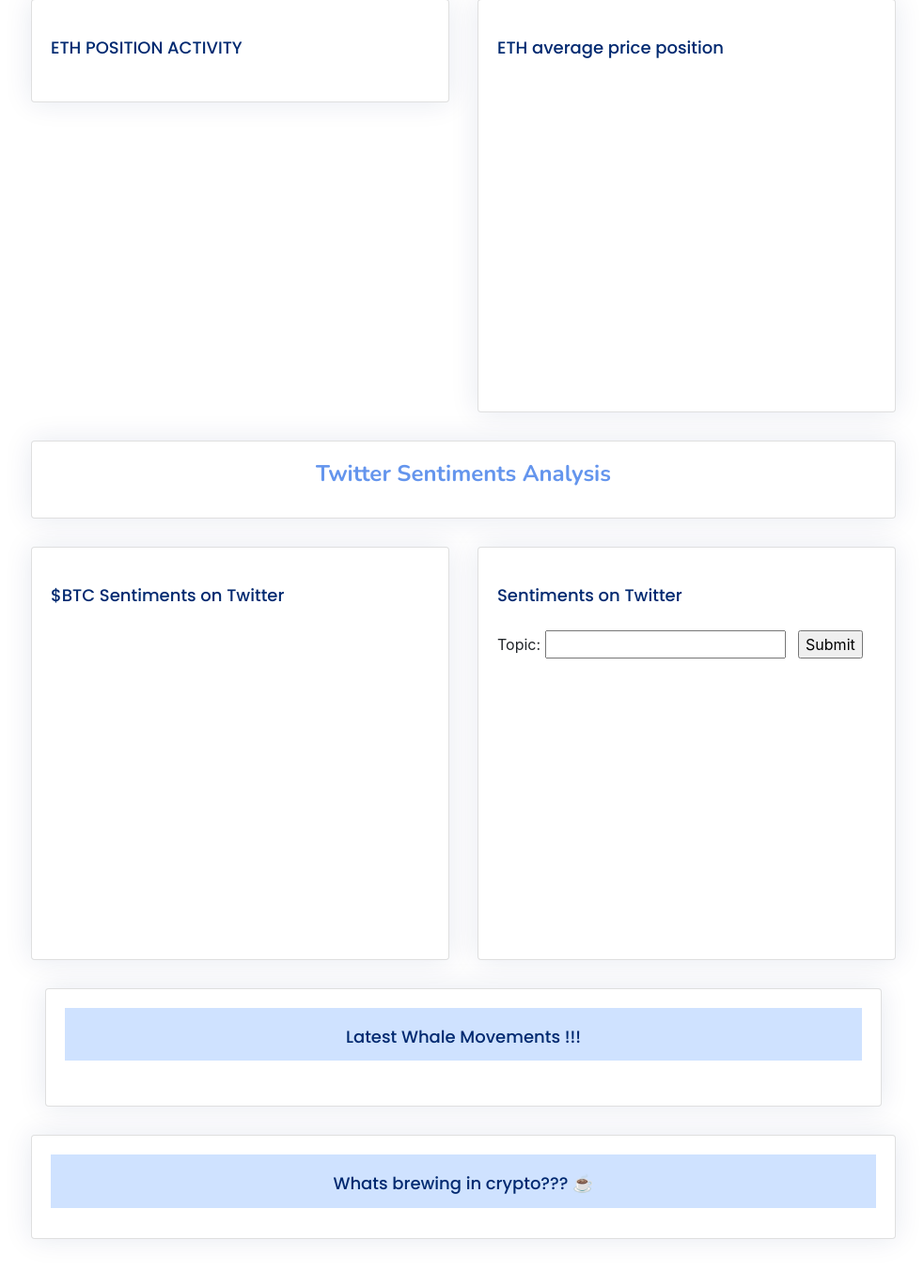
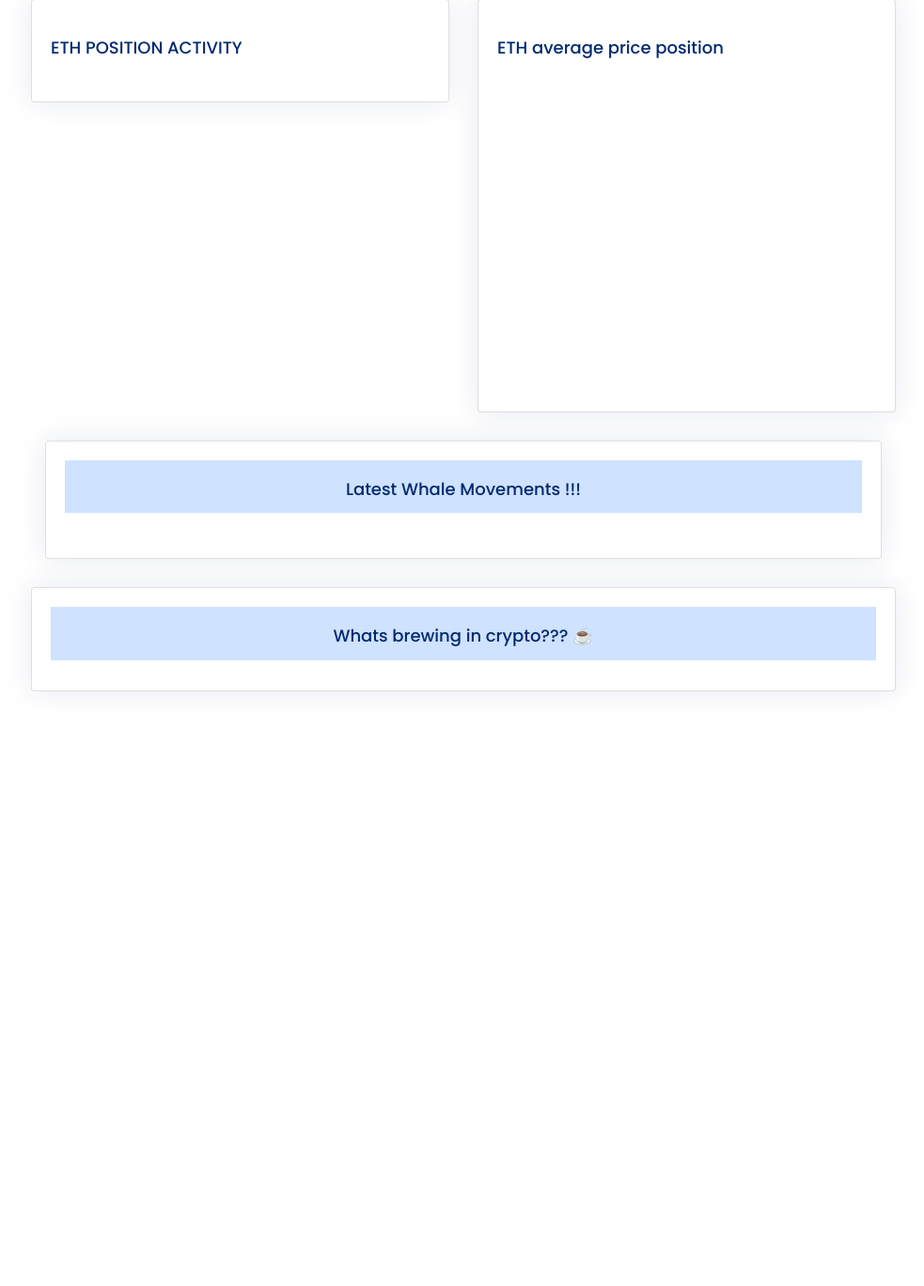
Before and after one commit to pulseramp/testit, a Django app: template templates/socialintelligence.html in a window 1280 px wide. Shown: the part 1270-2639 px from the top of the page at 94% size, without its empty margins (297-1280 px from the left). After the commit the page ends 2006 px from the top, so only its background shows below. Run offline with Django 4.2, Linux system fonts and the light colour scheme; the template is opened without the code that fills it, so the values that code supplies are empty; a map, chart or similar area stays blank; some libraries are stand-ins or nearby versions.

Commit message:
first commit

```diff
--- a/templates/socialintelligence.html
+++ b/templates/socialintelligence.html
@@ -282,153 +282,6 @@
   </section>
   <!-- END here -->
 
-  <!-- Sentiments section -->
-  <section class="section">
-    <div class="card">
-      <div class="text-md-center" style="margin-top: 20px">
-        <h4 style="color: cornflowerblue">
-          <b>Twitter Sentiments Analysis</b>
-        </h4>
-        <br />
-      </div>
-    </div>
-    <div class="row">
-      <div class="col-lg-6">
-        <div class="card" style="height: 440px">
-          <div class="card-body">
-            <h5 class="card-title">$BTC Sentiments on Twitter</h5>
-            <!-- Bar Chart -->
-            <canvas id="barChartsentiments" style="max-height: 300px"></canvas>
-            <script>
-              document.addEventListener("DOMContentLoaded", () => {
-                new Chart(document.querySelector('#barChartsentiments'), {
-                  type: 'bar',
-                  data: {
-                    labels: {{ sentiments_labels| safe}},
-                datasets: [{
-                  label: 'Bar Chart',
-                  data: {{ sentiments_value }},
-                backgroundColor: [
-                  'rgba(255, 99, 132, 0.2)',
-                  'rgba(255, 159, 64, 0.2)',
-                  'rgba(255, 205, 86, 0.2)',
-                  'rgba(75, 192, 192, 0.2)',
-                  'rgba(54, 162, 235, 0.2)',
-                  'rgba(153, 102, 255, 0.2)',
-                  'rgba(201, 203, 207, 0.2)'
-                ],
-                borderColor: [
-                  'rgb(255, 99, 132)',
-                  'rgb(255, 159, 64)',
-                  'rgb(255, 205, 86)',
-                  'rgb(75, 192, 192)',
-                  'rgb(54, 162, 235)',
-                  'rgb(153, 102, 255)',
-                  'rgb(201, 203, 207)'
-                ],
-                borderWidth: 1
-                          }]
-                      },
-                options: {
-                scales: {
-                  y: {
-                    beginAtZero: true,
-                    title: {
-                      display: true,
-                      text: 'Sentiments Percentage % '
-                    }
-                  },
-                  x: {
-                    title: {
-                      display: true,
-                      text: 'Sentiments'
-                    }
-                  }
-                }
-              }
-                  });
-              });
-            </script>
-            <!-- End Bar Chart -->
-          </div>
-        </div>
-      </div>
-
-      <div class="col-lg-6">
-        <div class="card" style="height: 440px">
-          <div class="card-body">
-            <h5 class="card-title">
-              {{topic_user|safe}} Sentiments on Twitter
-            </h5>
-
-            <form method="post">
-              {% csrf_token %}
-
-              <div>
-                Topic:&nbsp;<input type="text" name="topic" />
-                &nbsp;
-                <input type="submit"   onclick="this.form.submit();this.disabled = true;" value="Submit" />
-              </div>
-            </form>
-
-            <!-- Bar Chart -->
-            <canvas id="barChartsentimentsUsers" style="max-height: 300px"></canvas>
-            <script>
-              document.addEventListener("DOMContentLoaded", () => {
-                new Chart(document.querySelector('#barChartsentimentsUsers'), {
-                  type: 'bar',
-                  data: {
-                    labels: {{ sentiments_labels_user| safe}},
-                datasets: [{
-                  label: 'Bar Chart',
-                  data: {{ sentiments_value_user }},
-                backgroundColor: [
-                  'rgba(255, 99, 132, 0.2)',
-                  'rgba(255, 159, 64, 0.2)',
-                  'rgba(255, 205, 86, 0.2)',
-                  'rgba(75, 192, 192, 0.2)',
-                  'rgba(54, 162, 235, 0.2)',
-                  'rgba(153, 102, 255, 0.2)',
-                  'rgba(201, 203, 207, 0.2)'
-                ],
-                borderColor: [
-                  'rgb(255, 99, 132)',
-                  'rgb(255, 159, 64)',
-                  'rgb(255, 205, 86)',
-                  'rgb(75, 192, 192)',
-                  'rgb(54, 162, 235)',
-                  'rgb(153, 102, 255)',
-                  'rgb(201, 203, 207)'
-                ],
-                borderWidth: 1
-                          }]
-                      },
-                options: {
-                scales: {
-                  y: {
-                    beginAtZero: true,
-                    title: {
-                      display: true,
-                      text: 'Sentiments Percentage % '
-                    }
-                  },
-                  x: {
-                    title: {
-                      display: true,
-                      text: 'Sentiments'
-                    }
-                  }
-                }
-              }
-                  });
-              });
-            </script>
-            <!-- End Bar Chart -->
-          </div>
-        </div>
-      </div>
-    </div>
-  </section>
 
 
   <section class="container-fluid">
```
